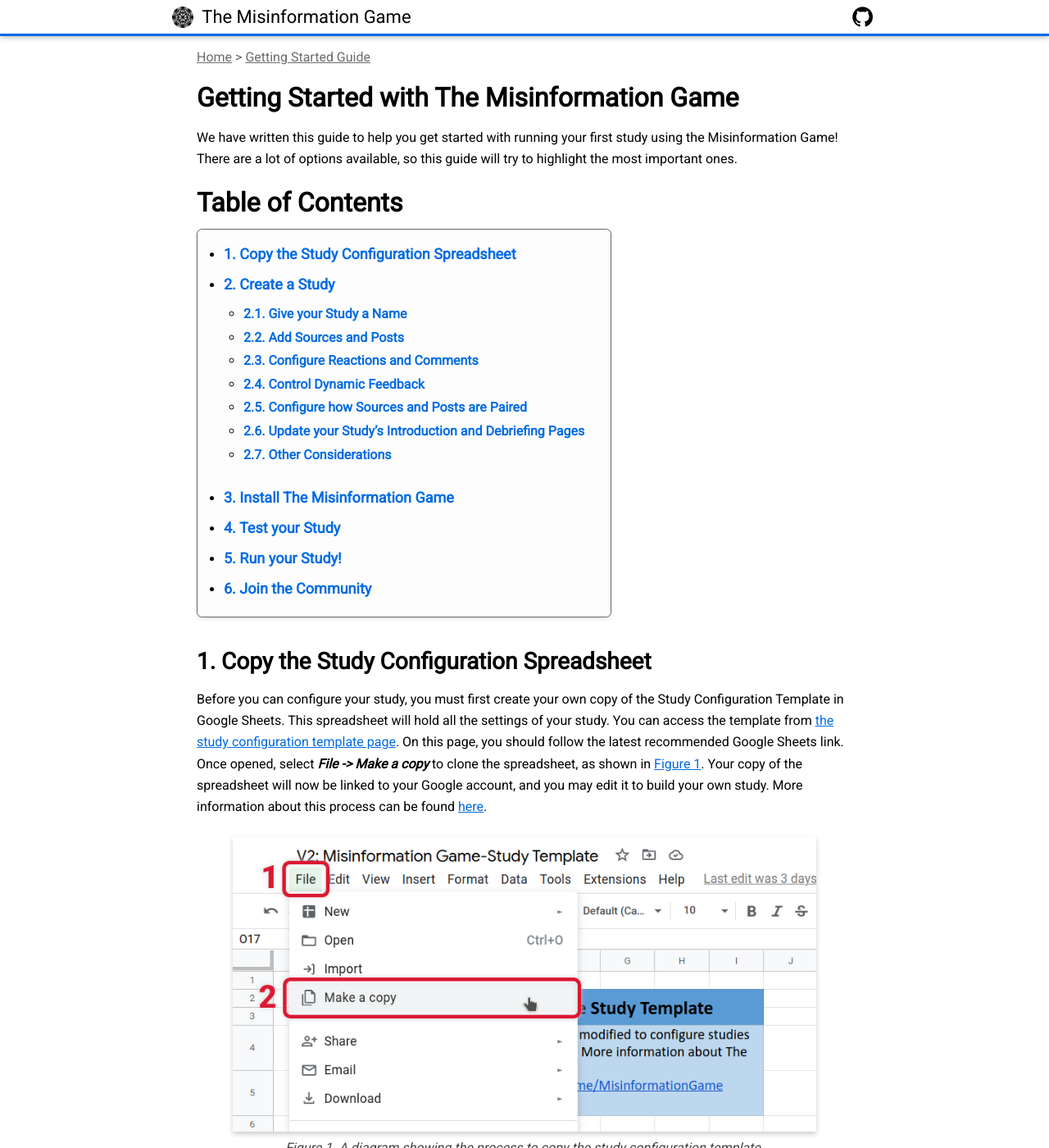
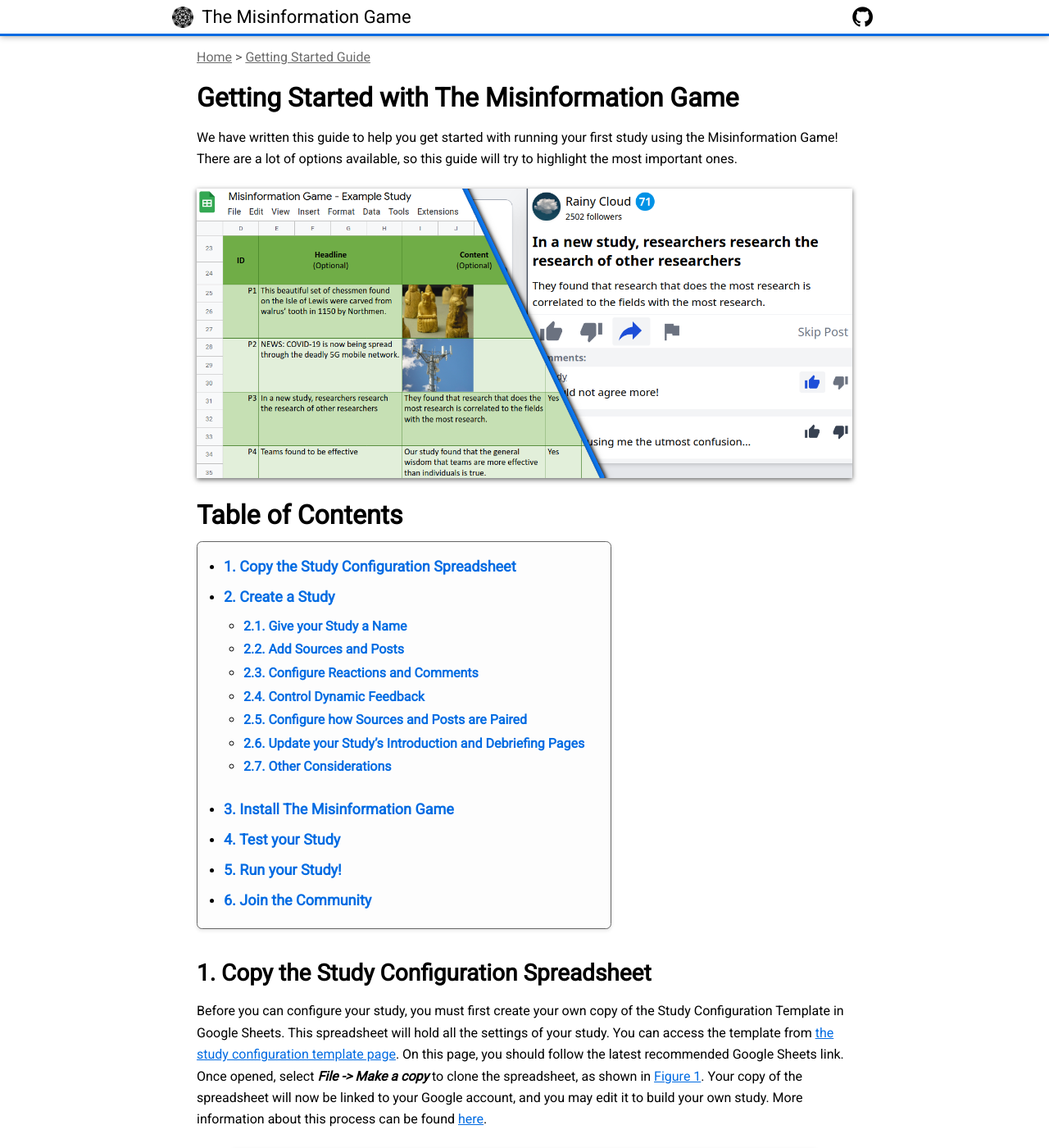
Before and after one commit to beekewardin/themisinformationgame.github.io, a Jekyll site: the page built from GettingStarted.md, in a window 1280 px wide and 1400 px high. Shown: the whole window at 82% size. Built offline with Jekyll 4.4.1, drawn with Linux system fonts in a browser that asks for light colours; nearby versions of some CDN libraries; our own code applies the rules of GitHub Pages for plain Markdown files.

Commit message:
Add a header image to the getting started guide

```diff
--- a/GettingStarted.md
+++ b/GettingStarted.md
@@ -12,6 +12,9 @@ your first study using the Misinformation Game! There are a lot
 of options available, so this guide will try to highlight the
 most important ones.
 
+<figure id="header-image">
+    <img src="diagrams/getting-started-header.png" height="614" alt="Screenshot of the configuration spreadsheet and the user interface within a game." />
+</figure>
 
 
 # Table of Contents
--- a/_sass/_base.scss
+++ b/_sass/_base.scss
@@ -88,6 +88,9 @@ body canvas.inline-img {
 .content-wrapper img.inline-img,
 .content-wrapper canvas.inline-img {
   box-shadow: none;
+}
+.content-wrapper figure#header-image img {
+  box-shadow: 0 2px 6px rgba(0, 0, 0, 0.6);
 }
 
 /* The 'How To Play' page requires custom styling of its images. */
```
Also changed, not shown: Home.md (+1 -1 lines), diagrams/getting-started-header.png (added).
